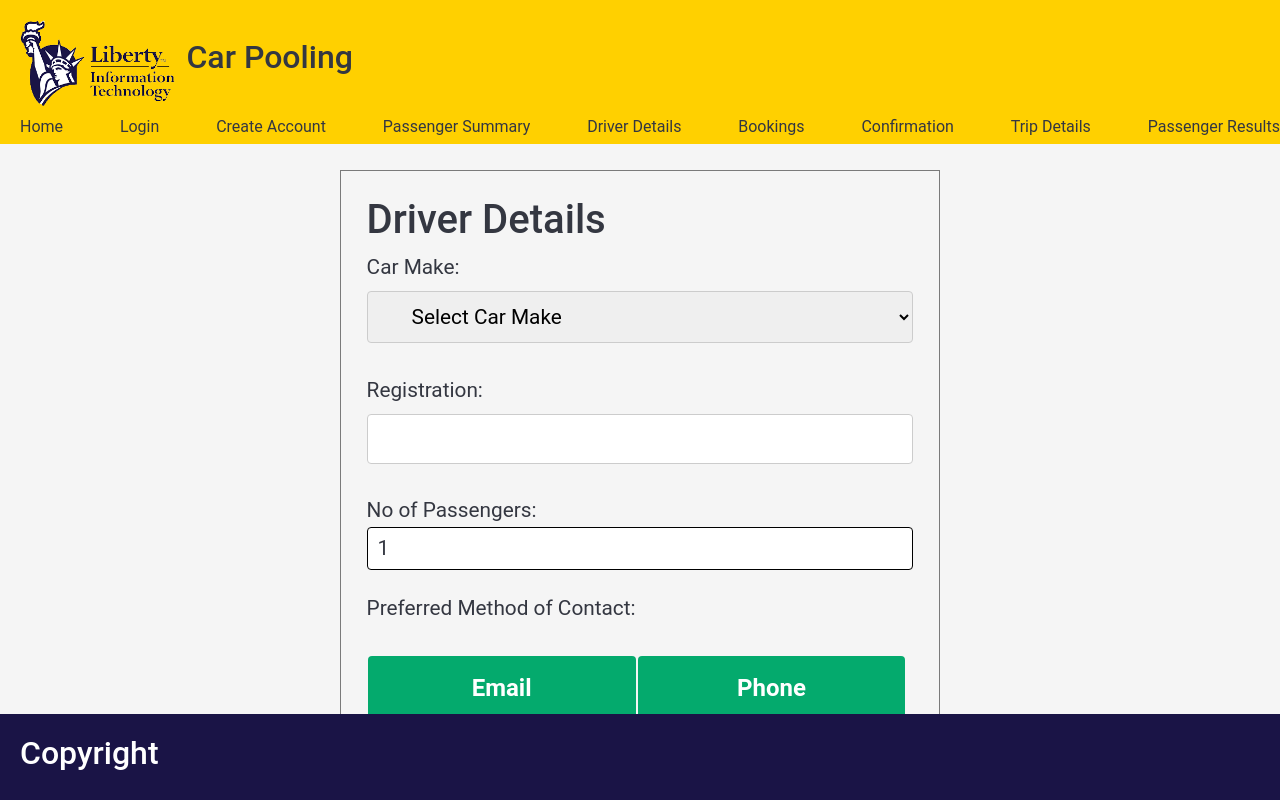
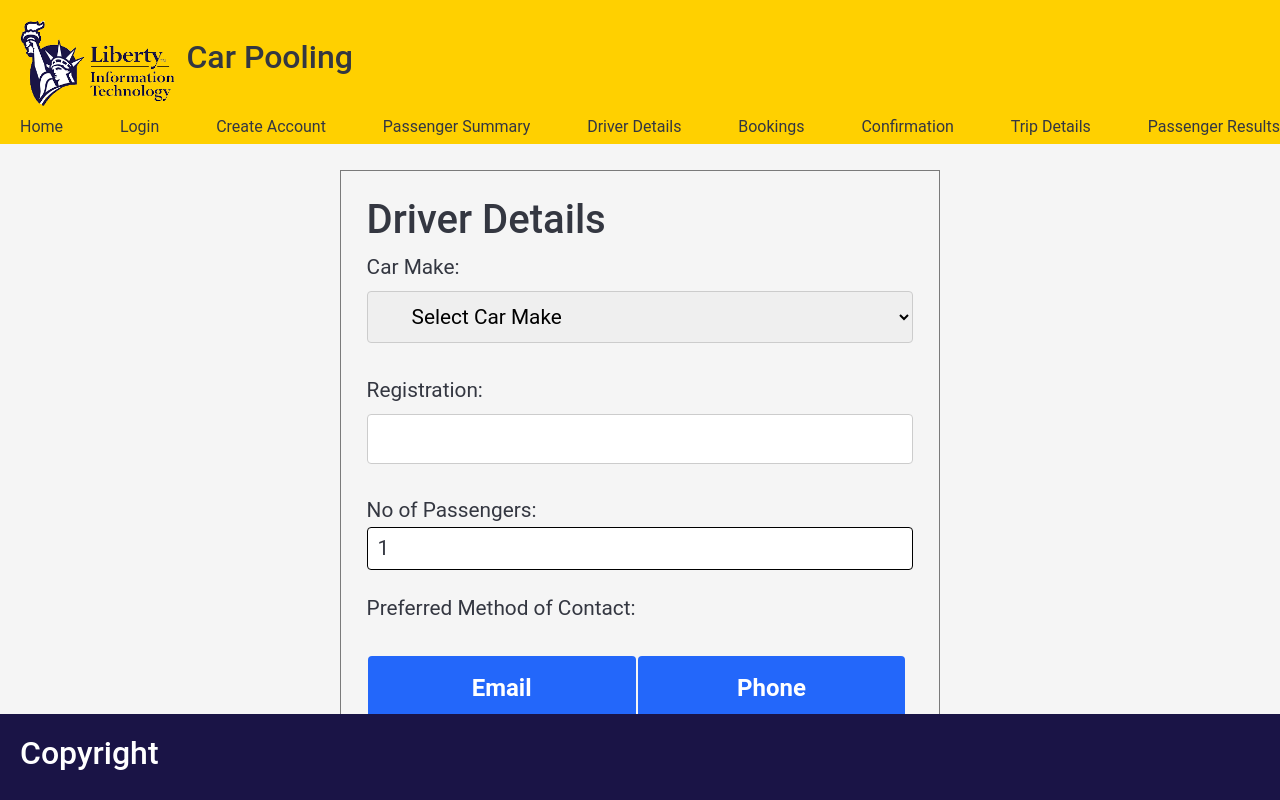
Before and after one commit to n1603120/car-pooling-repo, an Angular app: page /register-driver in a window 1280 px wide. Built offline with nearby package versions, Linux system fonts and the light colour scheme.

Commit message:
All recent changes to css of driver details

```diff
--- a/src/app/driver-details/driver-details.component.css
+++ b/src/app/driver-details/driver-details.component.css
@@ -41,7 +41,7 @@ input[type=submit]:hover {
 
 input[type=interactiveButton] {
   width: 49%;
-  background-color: #04AA6D;
+  background-color: #2367fa;
   color: white;
   padding: 14px 20px;
   margin: 8px 1px;
@@ -54,11 +54,11 @@ input[type=interactiveButton] {
 }
 /* Add a background color to the submit button on mouse-over */
 input[type=interactiveButton]:hover {
-  background-color: #45a049;
+  background-color: #2473ec;
 }
 
 input[type=interactiveButton]:focus {
-  background: #F5F5F5;
+  background: #419cf3;
 }
 
 input{
--- a/src/app/driver-details/driver-details.component.html
+++ b/src/app/driver-details/driver-details.component.html
@@ -31,14 +31,14 @@
           <label>Preferred Method of Contact:</label>
         </div>
         <div>
-          <input type="interactiveButton" value="Email" (click)="isEmailCheck()">
-          <input type="interactiveButton" value="Phone" (click)="isPhoneCheck()">
+          <input readonly type="interactiveButton" value="Email" (click)="isEmailCheck()">
+          <input readonly type="interactiveButton" value="Phone" (click)="isPhoneCheck()">
         </div>
         <div *ngIf="isEmail">
-          <label>Email Address: <input type="email"></label>
+
         </div>
         <div *ngIf="isPhone">
-          <label>Phone Number: <input type="number"></label>
+
         </div>
       </fieldset>
 
```
